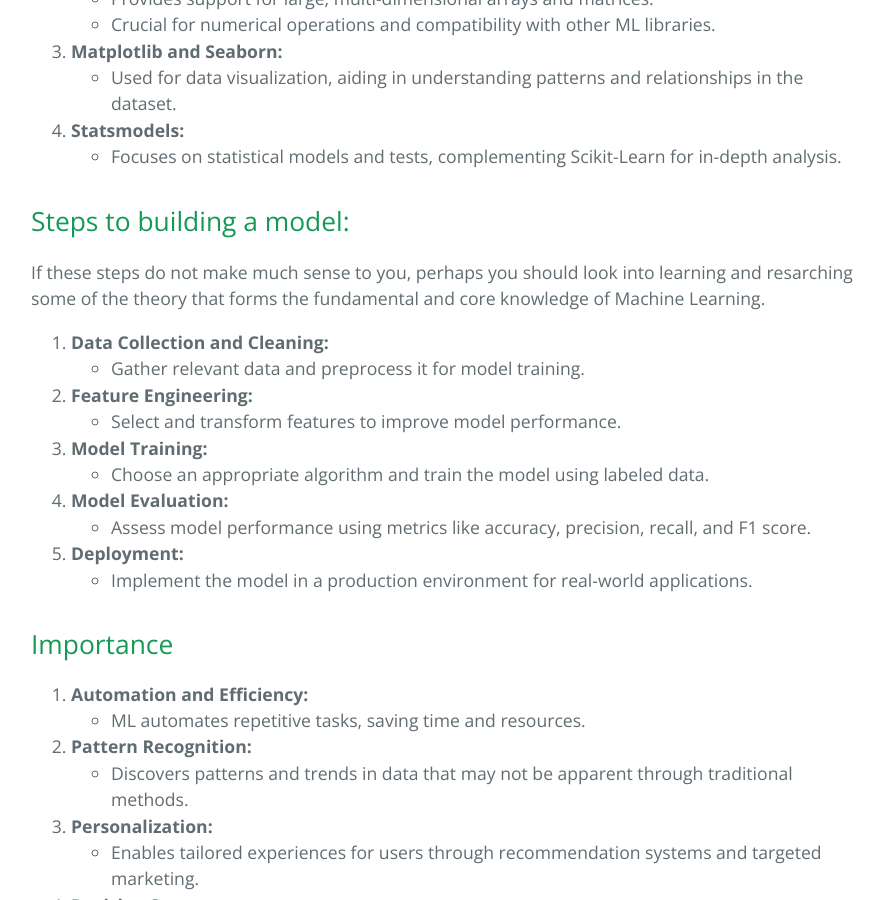
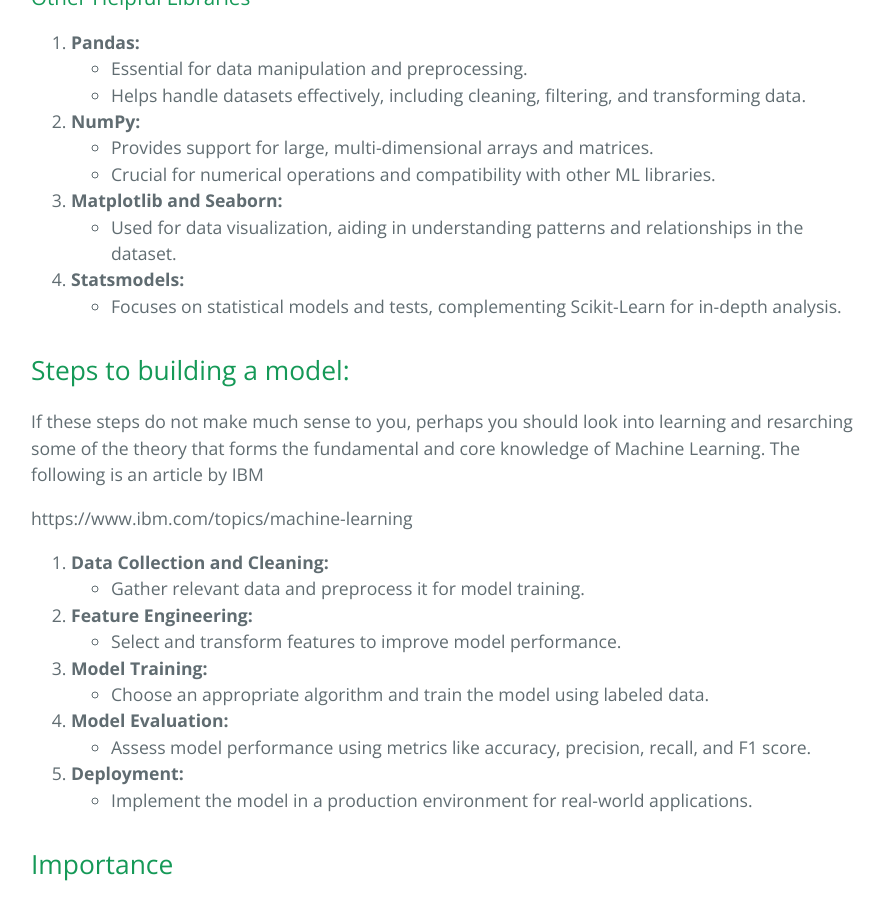
Before and after one commit to learning-software-engineering/learning-software-engineering.github.io, a Jekyll site: the page built from Topics/Development_Process/Machine_learning_Python.md, in a window 1280 px wide and 900 px high, scrolled down 1681 px. Shown: the whole window, without its empty margins (193-1077 px from the left). Built offline with Jekyll 4.4.1, drawn with Linux system fonts in a browser that asks for light colours; our own code applies the rules of GitHub Pages for plain Markdown files; some of the changed text lies outside the part shown.

Commit message:
Update Machine_learning_Python.md
Added paragraph on Deep Learning and a resource for the basic of Machine Learning fundemantals.

```diff
--- a/Topics/Development_Process/Machine_learning_Python.md
+++ b/Topics/Development_Process/Machine_learning_Python.md
@@ -4,6 +4,11 @@
 programming languages for ML development. In this review, we'll delve into the different ways you can create machine
 learning models in Python, explore the prominent libraries, discuss practical applications, and highlight the
 significance of incorporating ML into your projects.
+
+Deep learning is a subfield of machine learning that focuses on artificial neural networks, which are inspired by the
+structure and function of the human brain. In deep learning, these neural networks consist of multiple layers (deep layers)
+that process and transform input data to produce an output. Each layer contains interconnected nodes (neurons) that learn to
+extract hierarchical features from the input.
 
 ### Use Cases:
 
@@ -53,7 +58,9 @@
 ## Steps to building a model:
 
 If these steps do not make much sense to you, perhaps you should look into learning and resarching some of the theory that forms the
-fundamental and core knowledge of Machine Learning.
+fundamental and core knowledge of Machine Learning. The following is an article by IBM
+
+https://www.ibm.com/topics/machine-learning
 
 1. **Data Collection and Cleaning:**
    - Gather relevant data and preprocess it for model training.
```
